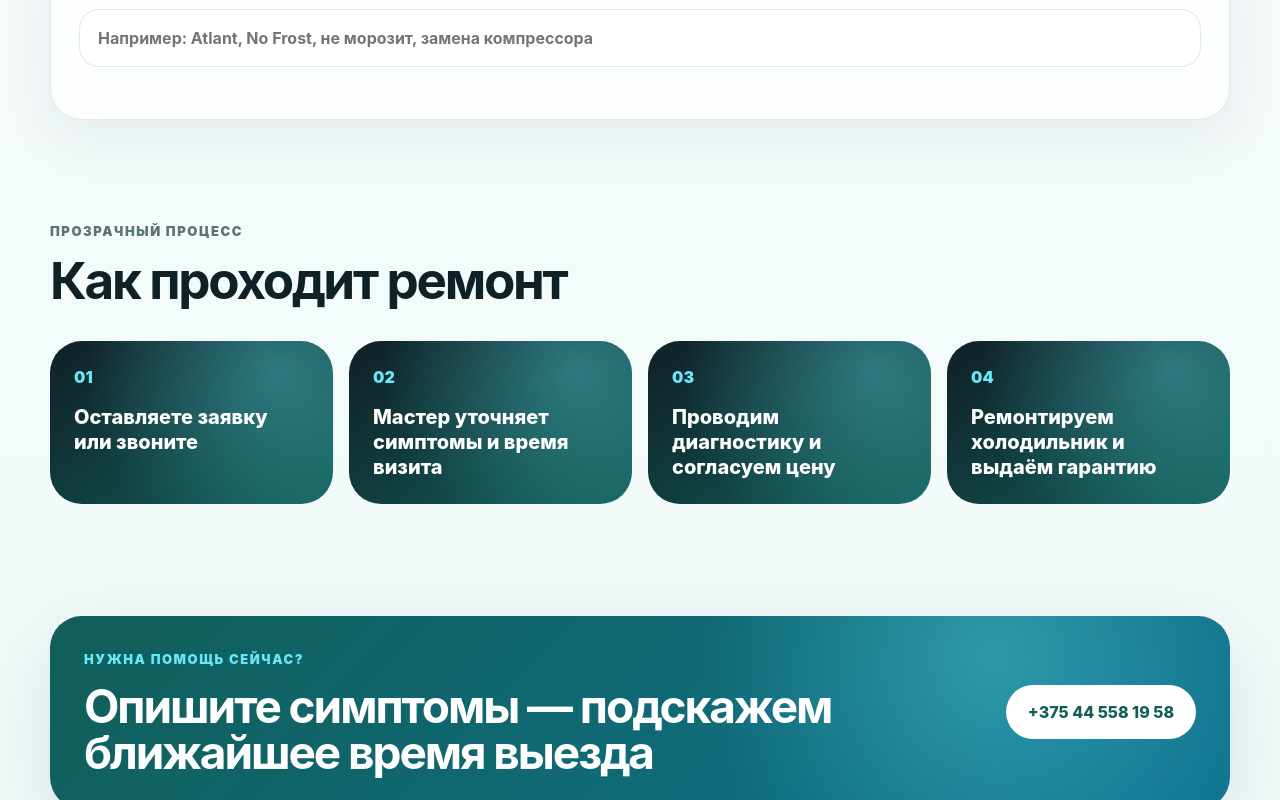
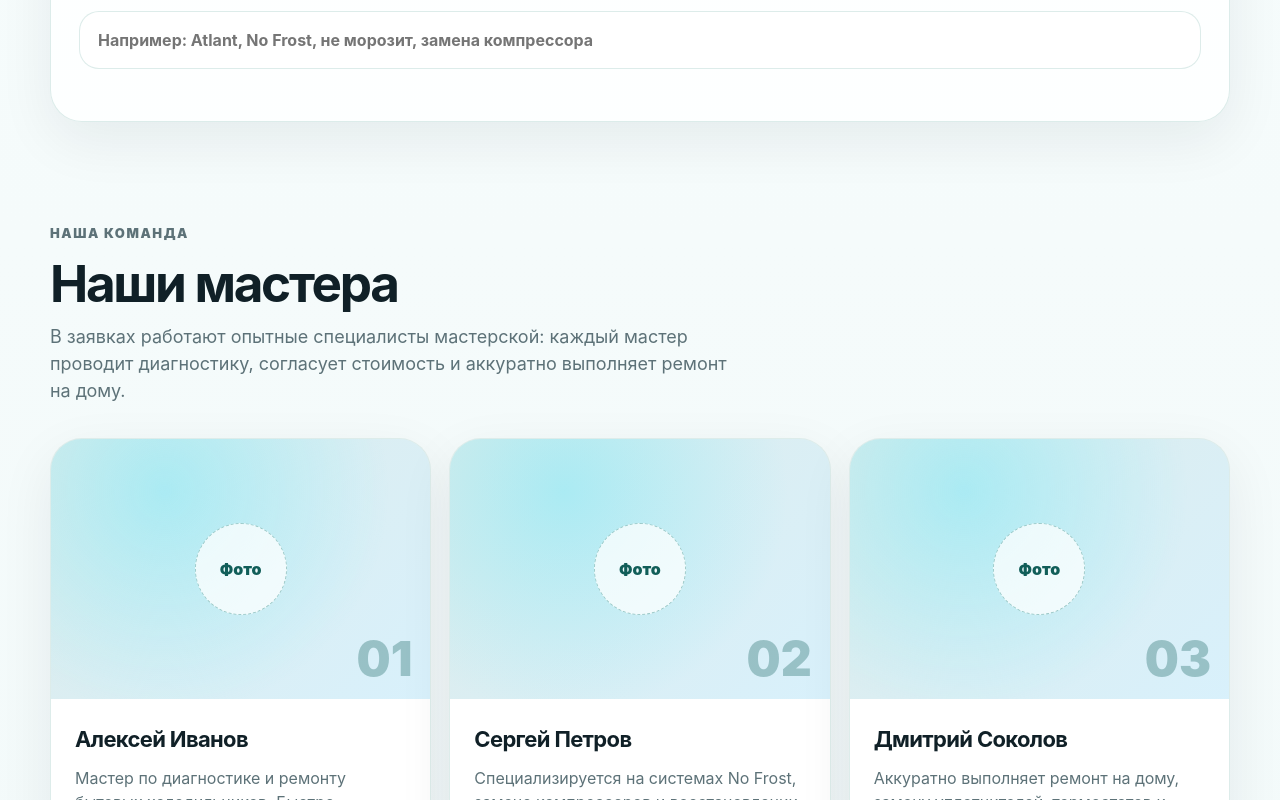
Before and after one commit to Yauhen-Baranau/holodos, a Next.js app: page / in a window 1280 px wide. Shown: the part 2000-2800 px from the top of the page. Built offline with nearby package versions, Linux system fonts and the light colour scheme.

Commit message:
Add masters section and logo tagline

```diff
--- a/app/globals.css
+++ b/app/globals.css
@@ -69,9 +69,31 @@ a {
 
 .logo {
   gap: 10px;
-  padding: 6px 12px 6px 6px;
+  padding: 6px 14px 6px 6px;
+}
+
+.logo__text,
+.logo__name,
+.logo__tagline {
+  display: block;
+}
+
+.logo__text {
+  line-height: 1.05;
+}
+
+.logo__name {
   font-size: 18px;
+  font-weight: 900;
+}
+
+.logo__tagline {
+  max-width: 190px;
+  margin-top: 3px;
+  color: var(--muted);
+  font-size: 10px;
   font-weight: 800;
+  letter-spacing: 0.02em;
 }
 
 .logo__icon {
@@ -330,6 +352,7 @@ h3 {
 }
 
 .services,
+.masters,
 .process,
 .faq {
   padding-block: 56px;
@@ -369,6 +392,62 @@ h3 {
 .service-card strong {
   color: var(--primary-dark);
   font-size: 20px;
+}
+
+
+.masters-grid {
+  display: grid;
+  grid-template-columns: repeat(3, minmax(0, 1fr));
+  gap: 18px;
+}
+
+.master-card {
+  overflow: hidden;
+  border: 1px solid var(--line);
+  border-radius: var(--radius-lg);
+  background: var(--card);
+  box-shadow: 0 18px 56px rgba(16, 32, 39, 0.07);
+}
+
+.master-card__photo {
+  position: relative;
+  display: grid;
+  min-height: 260px;
+  place-items: center;
+  background:
+    radial-gradient(circle at 30% 20%, rgba(103, 232, 249, 0.42), transparent 14rem),
+    linear-gradient(135deg, rgba(15, 118, 110, 0.14), rgba(14, 165, 233, 0.16));
+  color: var(--primary-dark);
+}
+
+.master-card__photo span {
+  display: grid;
+  width: 92px;
+  height: 92px;
+  place-items: center;
+  border: 1px dashed rgba(15, 118, 110, 0.36);
+  border-radius: 50%;
+  background: rgba(255, 255, 255, 0.74);
+  font-weight: 900;
+}
+
+.master-card__photo small {
+  position: absolute;
+  right: 18px;
+  bottom: 16px;
+  color: rgba(17, 94, 89, 0.32);
+  font-size: 48px;
+  font-weight: 950;
+  line-height: 1;
+}
+
+.master-card__content {
+  padding: 24px;
+}
+
+.master-card__content p {
+  margin-bottom: 0;
+  color: var(--muted);
 }
 
 .process-list {
@@ -507,6 +586,7 @@ details p {
 
   .hero,
   .service-grid,
+  .masters-grid,
   .process-list,
   .trust-strip,
   .category-grid {
@@ -529,6 +609,11 @@ details p {
   .logo,
   .header-phone {
     flex: 1 1 auto;
+  }
+
+  .logo__tagline {
+    max-width: 160px;
+    font-size: 9px;
   }
 
   .header-phone {
@@ -572,6 +657,7 @@ details p {
   .hero__facts,
   .trust-strip,
   .service-grid,
+  .masters-grid,
   .process-list {
     grid-template-columns: 1fr;
   }
--- a/app/page.tsx
+++ b/app/page.tsx
@@ -70,6 +70,24 @@ const services = [
     description:
       "Поставим реле, датчики, уплотнитель, вентилятор или компрессор с гарантией.",
     price: "от 80 руб.",
+  },
+];
+
+const masters = [
+  {
+    name: "Алексей Иванов",
+    description:
+      "Мастер по диагностике и ремонту бытовых холодильников. Быстро определяет причину поломки и объясняет клиенту каждый этап работ.",
+  },
+  {
+    name: "Сергей Петров",
+    description:
+      "Специализируется на системах No Frost, замене компрессоров и восстановлении стабильного охлаждения после сложных неисправностей.",
+  },
+  {
+    name: "Дмитрий Соколов",
+    description:
+      "Аккуратно выполняет ремонт на дому, замену уплотнителей, термостатов и настройку холодильников после обслуживания.",
   },
 ];
 
@@ -196,7 +214,10 @@ export default function Home() {
       <header className="site-header">
         <Link className="logo" title="На главную" href="/" aria-label="Холодос — на главную">
           <span className="logo__icon">❄</span>
-          <span>Холодос</span>
+          <span className="logo__text">
+            <span className="logo__name">Холодос</span>
+            <span className="logo__tagline">Мастерская по ремонту холодильников</span>
+          </span>
         </Link>
         <ServiceNavigation />
         <a className="header-phone" title="Позвонить мастеру" href={phoneHref}>
@@ -221,7 +242,7 @@ export default function Home() {
               <a className="button button--secondary" title="Смотреть услуги" href="/services/">
                 Смотреть услуги
               </a>
-              <a className="button button--secondary" title="Ремонт холодильников в Минской области" href="/minskaya-oblast">
+              <a className="button button--secondary" title="Ремонт холодильников в Минской области" href="/regions/">
                 Ремонт холодильников в Минской области
               </a>
             </div>
@@ -302,6 +323,38 @@ export default function Home() {
         <SiteSearch items={siteSearchItems} />
 
         <section
+          className="section-shell masters"
+          aria-labelledby="masters-title"
+        >
+          <div className="section-heading">
+            <p className="eyebrow">Наша команда</p>
+            <h2 id="masters-title">Наши мастера</h2>
+            <p>
+              В заявках работают опытные специалисты мастерской: каждый мастер
+              проводит диагностику, согласует стоимость и аккуратно выполняет
+              ремонт на дому.
+            </p>
+          </div>
+          <div className="masters-grid">
+            {masters.map((master, index) => (
+              <article className="master-card" key={master.name}>
+                <div
+                  className="master-card__photo"
+                  aria-label={`Место для фото мастера ${master.name}`}
+                >
+                  <span>Фото</span>
+                  <small>{String(index + 1).padStart(2, "0")}</small>
+                </div>
+                <div className="master-card__content">
+                  <h3>{master.name}</h3>
+                  <p>{master.description}</p>
+                </div>
+              </article>
+            ))}
+          </div>
+        </section>
+
+        <section
           className="section-shell process"
           id="process"
           aria-labelledby="process-title"
--- a/app/service-cluster-page.tsx
+++ b/app/service-cluster-page.tsx
@@ -30,7 +30,10 @@ export function ServiceClusterPage({ cluster }: { cluster: Cluster }) {
       <header className="site-header">
         <Link className="logo" href="/" title="на главную" aria-label="Холодос — на главную">
           <span className="logo__icon">❄</span>
-          <span>{siteName}</span>
+          <span className="logo__text">
+            <span className="logo__name">{siteName}</span>
+            <span className="logo__tagline">Мастерская по ремонту холодильников</span>
+          </span>
         </Link>
         <ServiceNavigation />
         <a title="Позвонить мастеру" className="header-phone" href={phoneHref}>{phoneDisplay}</a>
--- a/app/service-detail-page.tsx
+++ b/app/service-detail-page.tsx
@@ -91,7 +91,10 @@ export function ServiceDetailPage({ page }: { page: ServicePage }) {
       <header className="site-header">
         <Link className="logo" href="/" title="на главную" aria-label="Холодос — на главную">
           <span className="logo__icon">❄</span>
-          <span>{siteName}</span>
+          <span className="logo__text">
+            <span className="logo__name">{siteName}</span>
+            <span className="logo__tagline">Мастерская по ремонту холодильников</span>
+          </span>
         </Link>
         <ServiceNavigation />
         <a title="Позвонить мастеру" className="header-phone" href={phoneHref}>
```
